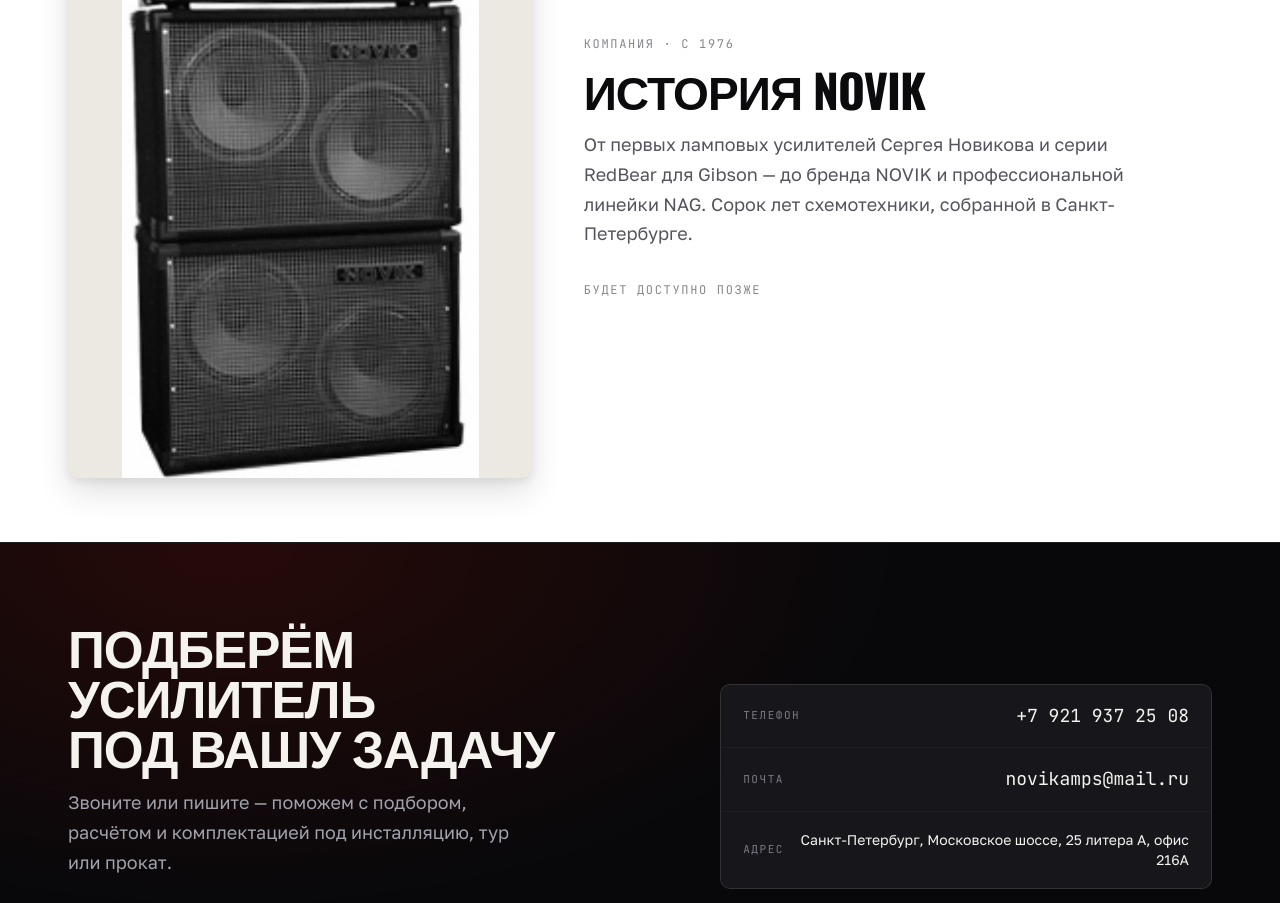
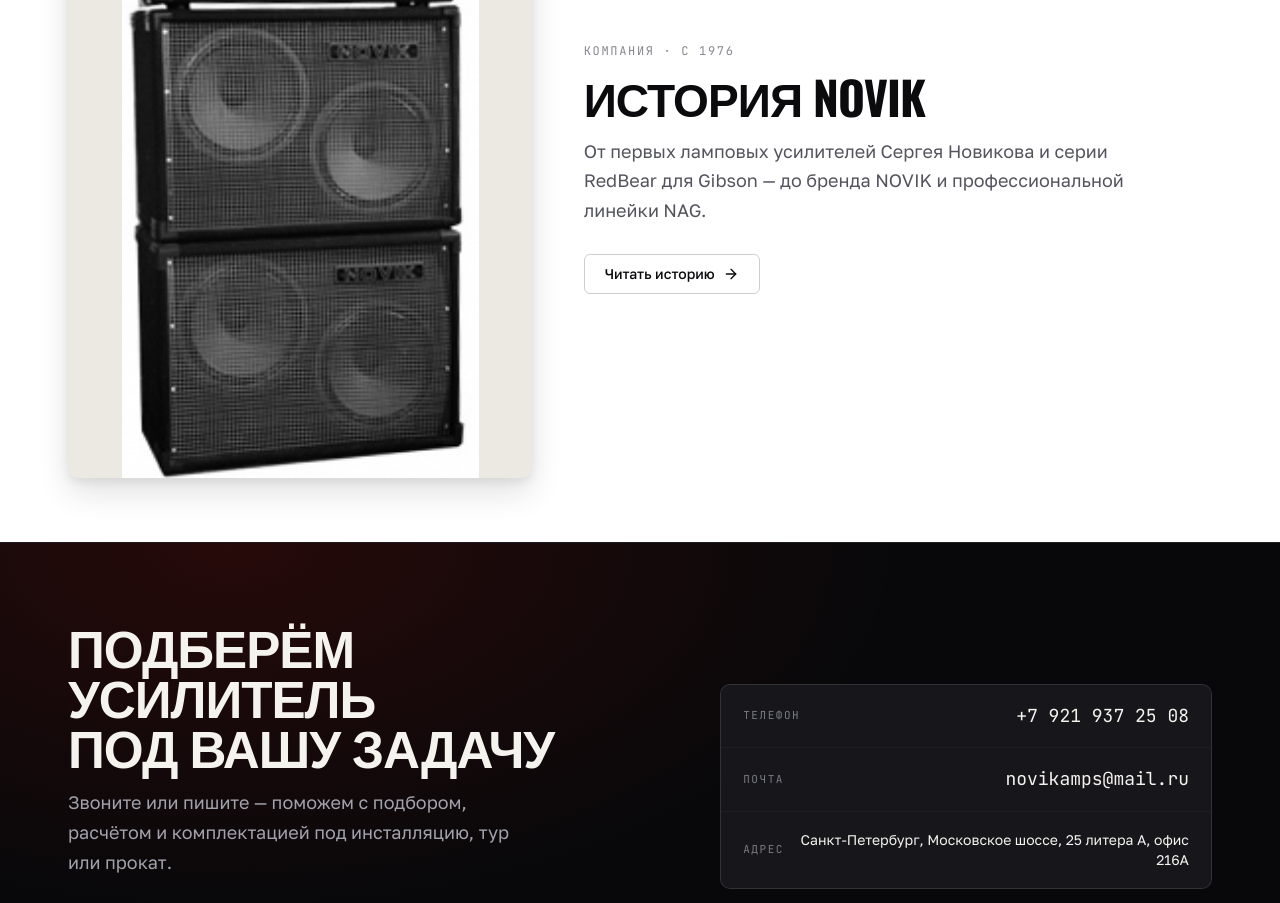
Before and after one commit to ebmbadm/nag-site, a Next.js app: page / in a window 1280 px wide. Shown: the part 2580-3483 px from the top of the page. Built offline with nearby package versions, Linux system fonts and the light colour scheme.

Commit message:
fix(home): link history section to published page

```diff
--- a/app/page.tsx
+++ b/app/page.tsx
@@ -404,12 +404,12 @@ export default function HomePage() {
                 style={{ lineHeight: "var(--lh-relaxed)" }}
               >
                 От первых ламповых усилителей Сергея Новикова и серии RedBear для Gibson — до бренда
-                NOVIK и профессиональной линейки NAG. Сорок лет схемотехники, собранной в
-                Санкт-Петербурге.
+                NOVIK и профессиональной линейки NAG.
               </p>
-              <span className="font-mono text-xs uppercase tracking-[var(--ls-label)] text-text-faint">
-                Будет доступно позже
-              </span>
+              <Link href="/istoriya" className={buttonVariants({ variant: "outline" })}>
+                Читать историю
+                <ArrowRight className="size-4" aria-hidden />
+              </Link>
             </div>
           </div>
         </Container>
```
